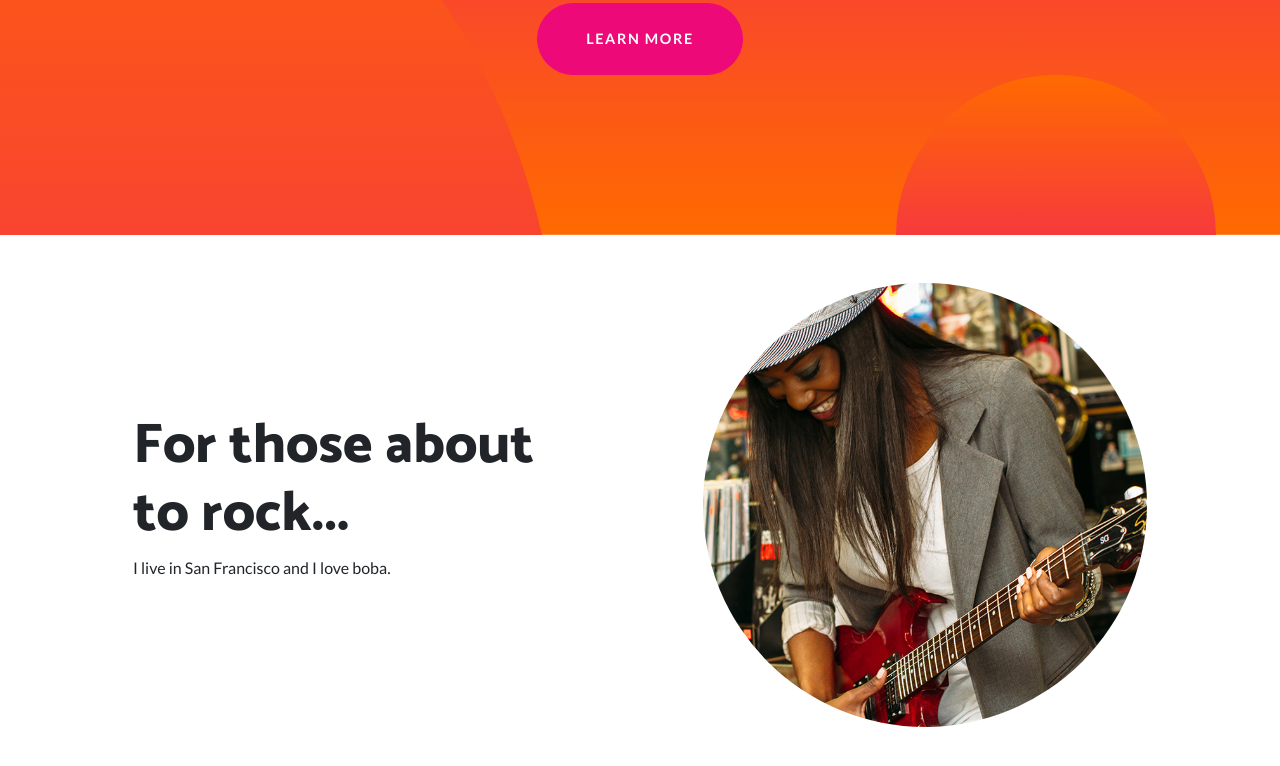
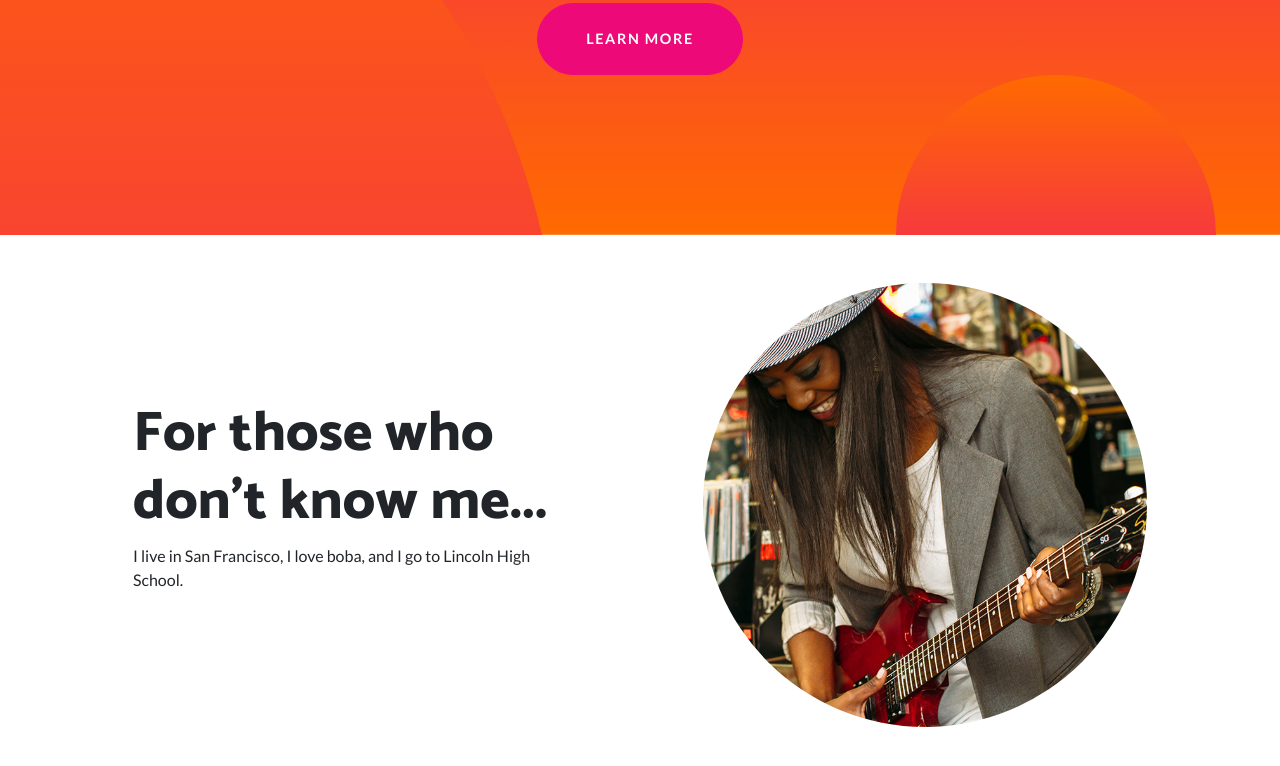
Before and after one commit to caitkong/caitkong.github.io, a website: page index.html in a window 1280 px wide. Shown: the part 452-1218 px from the top of the page. Drawn offline with Linux system fonts and the light colour scheme.

Commit message:
added more

```diff
--- a/index.html
+++ b/index.html
@@ -68,9 +68,9 @@
           </div>
           <div class="col-lg-6 order-lg-1">
             <div class="p-5">
-              <h2 class="display-4">For those about to rock...</h2>
+              <h2 class="display-4">For those who don't know me...</h2>
               <p>
-    I live in San Francisco and I love boba.</p>
+    I live in San Francisco, I love boba, and I go to Lincoln High School.</p>
             </div>
           </div>
         </div>
```
